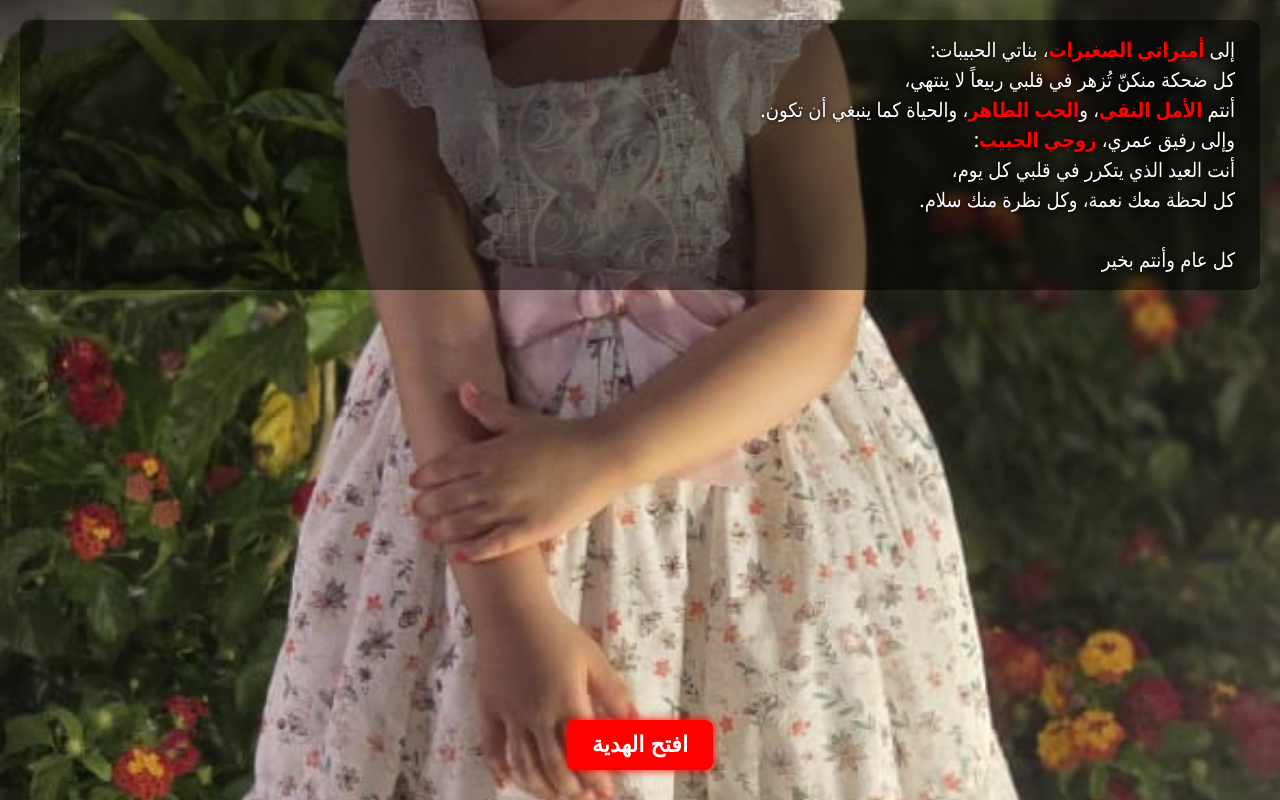
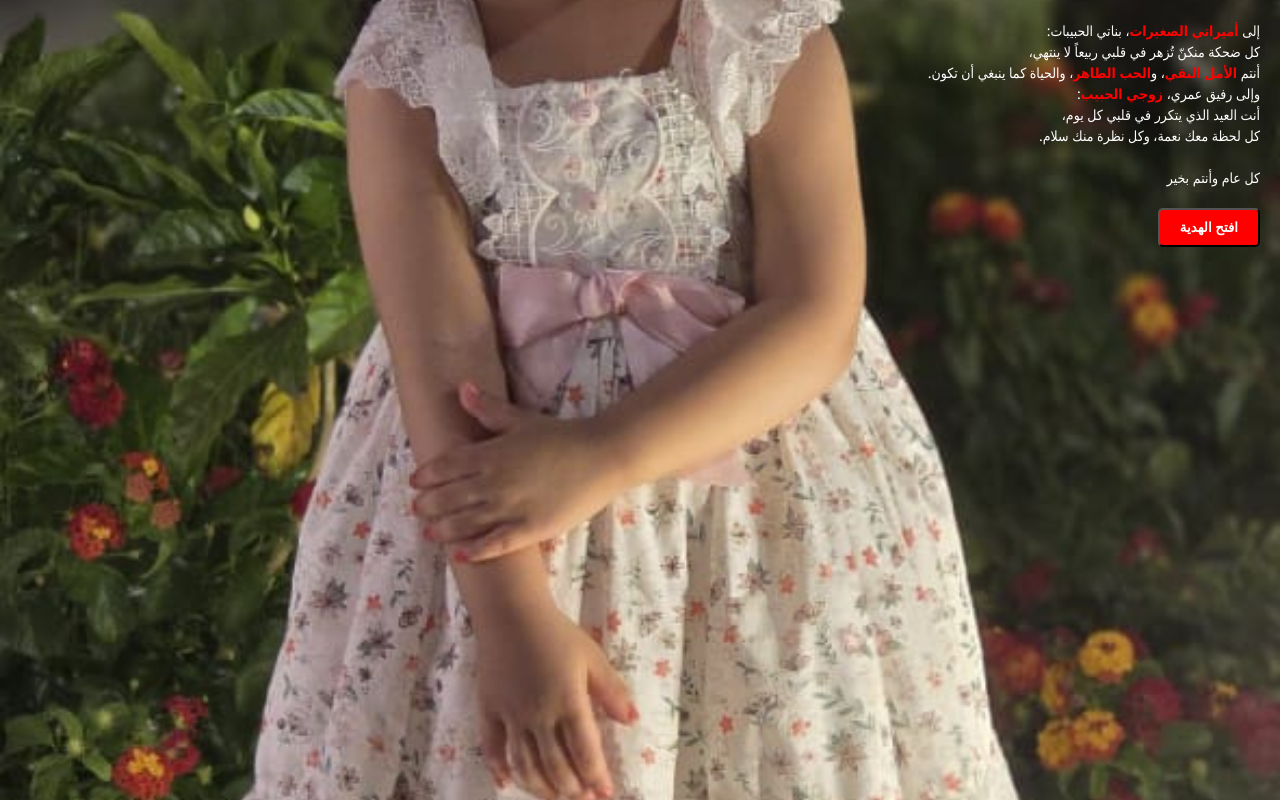
Before and after one commit to yaman120/qurat-al-ain, a plain HTML site: page index.html in a window 1280 px wide. Drawn offline with Linux system fonts and the light colour scheme.

Commit message:
تحسين عرض الصور مع الصوت والنص واضح

```diff
--- a/index.html
+++ b/index.html
@@ -5,71 +5,66 @@
 <meta name="viewport" content="width=device-width, initial-scale=1" />
 <title>تهنئة خاصة</title>
 <style>
-  /* الخلفية تغطي الشاشة */
-  body, html {
-    margin: 0; padding: 0; height: 100%; width: 100%;
-    overflow: hidden;
+  body {
+    margin: 0;
+    background-color: black;
+    color: white;
     font-family: "Segoe UI", Tahoma, Geneva, Verdana, sans-serif;
-    background-size: cover;
-    background-position: center;
-    background-repeat: no-repeat;
+    padding: 20px;
+    text-align: right;
+    overflow-x: hidden;
+  }
+  #textContent {
     position: relative;
-    color: white;
+    z-index: 10;
+    font-size: 14px; /* تصغير الخط */
+    line-height: 1.5;
+    margin-bottom: 20px;
+    text-shadow: none; /* إزالة أي ظل تحت النص */
+    border-bottom: none; /* إزالة أي خط تحت النص */
   }
-  /* النص فوق الصور */
-  .text-container {
-    position: absolute;
-    top: 20px;
-    right: 20px;
-    left: 20px;
-    background-color: rgba(0,0,0,0.5);
-    padding: 15px 25px;
-    border-radius: 10px;
-    font-size: 20px;
-    line-height: 1.5;
-    text-align: right;
-    text-shadow: 0 0 5px black;
+  #mainImage {
+    width: 100vw;
+    height: 100vh;
+    object-fit: cover;
+    position: fixed;
+    top: 0; left: 0;
+    z-index: 1;
   }
-  /* زر فتح الهدية */
-  .gift-button {
-    position: absolute;
-    bottom: 30px;
-    right: 50%;
-    transform: translateX(50%);
+  #giftButton {
+    position: relative;
+    z-index: 10;
     background-color: red;
     color: white;
-    padding: 12px 25px;
-    border: none;
-    border-radius: 8px;
-    font-size: 22px;
+    padding: 10px 20px;
+    cursor: pointer;
     font-weight: bold;
-    cursor: pointer;
+    border-radius: 5px;
     user-select: none;
-    box-shadow: 0 0 10px red;
+    margin-bottom: 20px;
   }
-  .gift-button:active {
-    background-color: darkred;
+  #album {
+    display: none; /* مخفي الألبوم حسب طلبك */
   }
 </style>
 </head>
 <body>
 
-<!-- النص -->
-<div class="text-container" id="textContainer">
-  إلى <span style="color:red; font-weight:bold;">أميراتي الصغيرات</span>، بناتي الحبيبات:<br />
+<div id="textContent">
+  إلى <span style="color: red; font-weight: bold;">أميراتي الصغيرات</span>، بناتي الحبيبات:<br />
   كل ضحكة منكنّ تُزهر في قلبي ربيعاً لا ينتهي،<br />
-  أنتم <span style="color:red; font-weight:bold;">الأمل النقي</span>، و<span style="color:red; font-weight:bold;">الحب الطاهر</span>، والحياة كما ينبغي أن تكون.<br />
-  وإلى رفيق عمري، <span style="color:red; font-weight:bold;">زوجي الحبيب</span>:<br />
+  أنتم <span style="color: red; font-weight: bold;">الأمل النقي</span>، و<span style="color: red; font-weight: bold;">الحب الطاهر</span>، والحياة كما ينبغي أن تكون.<br />
+  وإلى رفيق عمري، <span style="color: red; font-weight: bold;">زوجي الحبيب</span>:<br />
   أنت العيد الذي يتكرر في قلبي كل يوم،<br />
   كل لحظة معك نعمة، وكل نظرة منك سلام.<br />
   <br />
   كل عام وأنتم بخير
 </div>
 
-<!-- زر فتح الهدية -->
-<button class="gift-button" id="giftBtn">افتح الهدية</button>
+<img id="mainImage" src="images/00000.jpg" alt="صورة تهنئة" />
 
-<!-- ملف الصوت -->
+<button id="giftButton">افتح الهدية</button>
+
 <audio id="giftAudio" src="audio/gift.mp3"></audio>
 
 <script>
@@ -91,30 +86,20 @@
 
   let currentIndex = 0;
   let intervalId = null;
-  const body = document.body;
-  const audio = document.getElementById('giftAudio');
-  const btn = document.getElementById('giftBtn');
 
-  // دالة لتغيير الخلفية
-  function changeBackground() {
-    body.style.backgroundImage = `url('${images[currentIndex]}')`;
-    currentIndex++;
-    if(currentIndex >= images.length) currentIndex = 0;
-  }
+  const mainImage = document.getElementById('mainImage');
+  const giftButton = document.getElementById('giftButton');
+  const giftAudio = document.getElementById('giftAudio');
 
-  btn.addEventListener('click', () => {
-    // إذا ما بدأ التشغيل
-    if (!intervalId) {
-      changeBackground(); // أول صورة تظهر فوراً
-      audio.play();
-      intervalId = setInterval(changeBackground, 4000); // تغير كل 4 ثواني
-      btn.disabled = true; // تعطل الزر بعد الضغط
-      btn.style.opacity = 0.6;
-    }
-  });
+  giftButton.onclick = () => {
+    giftAudio.play();
+    if (intervalId) clearInterval(intervalId);
 
-  // تعيين الصورة الأولى كخلفية عند فتح الصفحة بدون تشغيل تلقائي
-  body.style.backgroundImage = `url('${images[0]}')`;
+    intervalId = setInterval(() => {
+      currentIndex = (currentIndex + 1) % images.length;
+      mainImage.src = images[currentIndex];
+    }, 4000);
+  };
 </script>
 
 </body>
```
